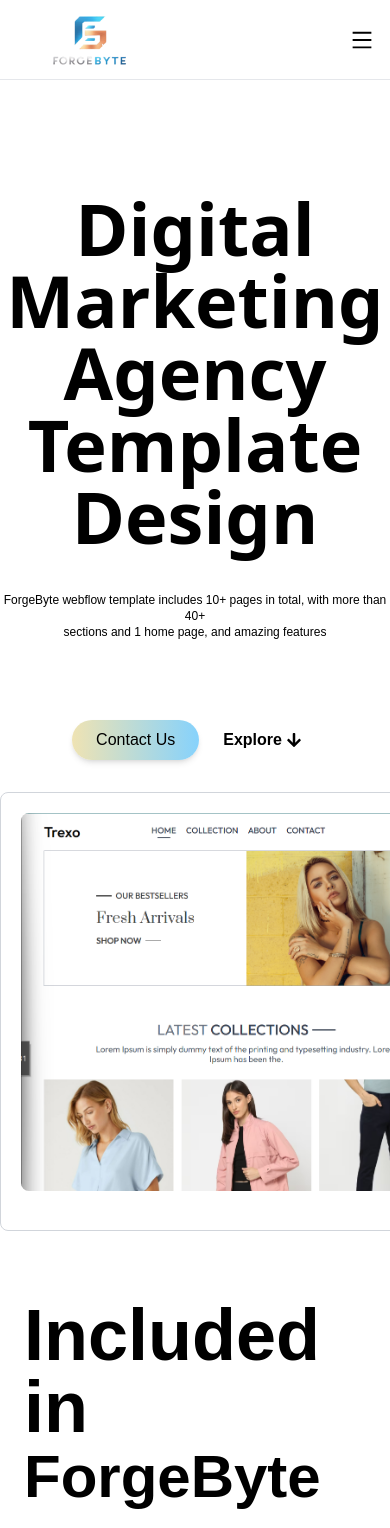
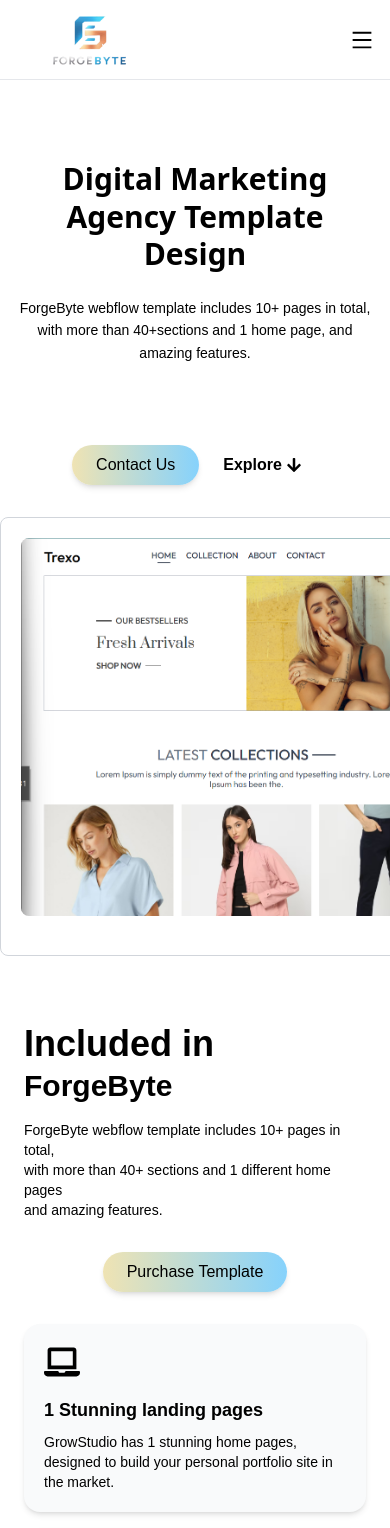
Before and after one commit to THEPIYUSHBHATT/forgebyte-2, a Next.js app: page / in a window 390 px wide. Shown: the top 1528 px of the page. Built offline with nearby package versions, Linux system fonts and the light colour scheme.

Commit message:
minor changes

```diff
--- a/app/page.js
+++ b/app/page.js
@@ -36,18 +36,21 @@ export default function Home() {
 
       {/* -----------------hero component--------------------------- */}
       <div className="text-center py-12 bg-white">
-        <div className=' my-16'>
-
-          <h1 className="text-black text-7xl font-bold mb-10 font-sans">
-            Digital Marketing Agency <br />
+        <div className="my-8 px-4 md:my-16 md:px-8">
+          {/* Heading */}
+          <h1 className="text-black text-3xl md:text-5xl lg:text-7xl font-bold mb-6 md:mb-10 font-sans leading-tight">
+            Digital Marketing Agency <br className="hidden md:block" />
             Template Design
           </h1>
-          <p className="text-black text-xs mb-5">
-            ForgeByte webflow template includes 10+ pages in total, with more than
-            40+ <br />
-            sections and 1 home page, and amazing features
+
+          {/* Description */}
+          <p className="text-black text-sm md:text-base mb-5 leading-relaxed">
+            ForgeByte webflow template includes 10+ pages in total, with more than 40+
+            <br className="hidden md:block" />
+            sections and 1 home page, and amazing features.
           </p>
         </div>
+
 
 
         <div className="mb-5 my-20 ">
@@ -113,36 +116,42 @@ export default function Home() {
       {/* -----------------include component--------------------------- */}
       <div className="bg-white py-5">
         <div className="container mx-auto flex flex-col lg:flex-row justify-between items-center px-6 lg:px-24">
+          {/* Left Section */}
           <div className="lg:w-1/2 text-left mb-8 lg:mb-0 lg:mt-15">
-            <h2 className="text-black text-7xl font-extrabold mb-1">
+            <h2 className="text-black text-4xl md:text-6xl lg:text-7xl font-extrabold mb-1">
               Included in
             </h2>
-            <h3 className="text-black text-6xl font-semibold mb-4 ">
+            <h3 className="text-black text-3xl md:text-5xl lg:text-6xl font-semibold mb-4">
               ForgeByte
             </h3>
-            <p className="text-black text-lg mb-8">
+            <p className="text-black text-sm md:text-lg mb-8">
               ForgeByte webflow template includes 10+ pages in total,
-              <br /> with more than 40+ sections and 1 different home pages <br />{' '}
+              <br /> with more than 40+ sections and 1 different home pages <br />
               and amazing features.
             </p>
-            <Button className="mt-4" text="Purchase Template" />
+            <div className="flex justify-center lg:justify-start">
+              <Button className="mt-4" text="Purchase Template" />
+            </div>
           </div>
+
+          {/* Right Section */}
           <div className="lg:w-1/2 flex flex-col space-y-4 items-center">
             {items.map((item, index) => (
               <div
                 key={index}
-                className="bg-[#f9fafb] p-7 rounded-2xl shadow-md text-left transition-transform duration-300 ease-in-out transform hover:scale-105 hover:shadow-lg w-3/4 sm:w-full"
+                className="bg-[#f9fafb] p-5 sm:p-7 rounded-2xl shadow-md text-left transition-transform duration-300 ease-in-out transform hover:scale-105 hover:shadow-lg w-full sm:w-3/4"
               >
                 {item.icon}
-                <h3 className="text-black text-xl font-bold mb-2">
+                <h3 className="text-black text-lg sm:text-xl font-bold mb-2">
                   {item.title}
                 </h3>
-                <p className="text-black">{item.description}</p>
+                <p className="text-black text-sm sm:text-base">{item.description}</p>
               </div>
             ))}
           </div>
         </div>
       </div>
+
 
       {/* -----------------what we are offering component--------------------------- */}
       <WhatWeAreOffering />
--- a/components/Include.jsx
+++ /dev/null
@@ -1,67 +0,0 @@
-'use client'
-import { FaLaptop, FaListAlt, FaCog } from 'react-icons/fa'
-// import DetailsIcon from '../public/assets/details-icon.svg';
-// import StunningIcon from '../public/assets/stunning-icon.svg';
-// import { FaCog } from 'react-icons/fa';
-
-import Button from './Button'
-
-const IncludedinForgeByte = () => {
-  const items = [
-    {
-      icon: <FaLaptop className="text-black mb-4" size={36} />,
-      title: '1 Stunning landing pages',
-      description:
-        'GrowStudio has 1 stunning home pages, designed to build your personal portfolio site in the market.',
-    },
-    {
-      icon: <FaListAlt className="text-black mb-4" size={36} />,
-      title: '10+ Useful inner pages',
-      description:
-        'GrowStudio has 10+ inner pages that is needed for your business, you can fully customize these.',
-    },
-    {
-      icon: <FaCog className="text-black mb-4" size={36} />,
-      title: '30+ Details sections',
-      description:
-        'GrowStudio has 30+ Stunning sections which will help you to build a portfolio website as per your need.',
-    },
-  ]
-
-  return (
-    <div className="bg-white py-5">
-      <div className="container mx-auto flex flex-col lg:flex-row justify-between items-center px-6 lg:px-24">
-        <div className="lg:w-1/2 text-left mb-8 lg:mb-0 lg:mt-15">
-          <h2 className="text-black text-7xl font-extrabold mb-1">
-            Included in
-          </h2>
-          <h3 className="text-black text-6xl font-semibold mb-4 ">
-            ForgeByte
-          </h3>
-          <p className="text-black text-lg mb-8">
-            ForgeByte webflow template includes 10+ pages in total,
-            <br /> with more than 40+ sections and 1 different home pages <br />{' '}
-            and amazing features.
-          </p>
-          <Button className="mt-4" text="Purchase Template" />
-        </div>
-        <div className="lg:w-1/2 flex flex-col space-y-4 items-center">
-          {items.map((item, index) => (
-            <div
-              key={index}
-              className="bg-[#f9fafb] p-7 rounded-2xl shadow-md text-left transition-transform duration-300 ease-in-out transform hover:scale-105 hover:shadow-lg w-3/4 sm:w-full"
-            >
-              {item.icon}
-              <h3 className="text-black text-xl font-bold mb-2">
-                {item.title}
-              </h3>
-              <p className="text-black">{item.description}</p>
-            </div>
-          ))}
-        </div>
-      </div>
-    </div>
-  )
-}
-
-export default IncludedinForgeByte
--- a/components/WhatWeAreOffering.jsx
+++ b/components/WhatWeAreOffering.jsx
@@ -29,17 +29,20 @@ export default function WhatWeAreOffering() {
   return (
     <section className="bg-black text-white py-16 px-6 rounded-t-3xl">
       <div className="max-w-6xl mx-auto text-center">
+        <div className="relative">
+          <div className="h-[200px] w-[200px] blur-2xl opacity-25 bg-gradient-to-b from-[#86D2FC] to-black mx-auto top-0 absolute "></div>
           <h2 className="text-sm font-semibold tracking-wide uppercase text-gray-400 mb-4">
             Services
           </h2>
           <h1 className="text-3xl sm:text-4xl font-bold mb-12">
             What we are offering
           </h1>
+        </div>
         <div className="grid grid-cols-1 md:grid-cols-2 gap-8">
           {services.map((service, index) => (
             <div
               key={index}
-              className="p-8 bg-gray-900 rounded-lg shadow-lg hover:shadow-xl transition-all duration-300 group"
+              className="p-8 border-x-indigo-600 bg-gray-900 rounded-lg shadow-lg hover:shadow-xl transition-all duration-300 group"
             >
               <div className="flex items-center justify-center w-12 h-12 bg-gray-700 rounded-full mb-6 mx-auto group-hover:bg-gray-600 transition-all duration-300">
                 <ArrowUpRight className="text-gray-300 group-hover:text-white w-6 h-6" />
```
Lines whose indentation alone changed are shown as unchanged.
